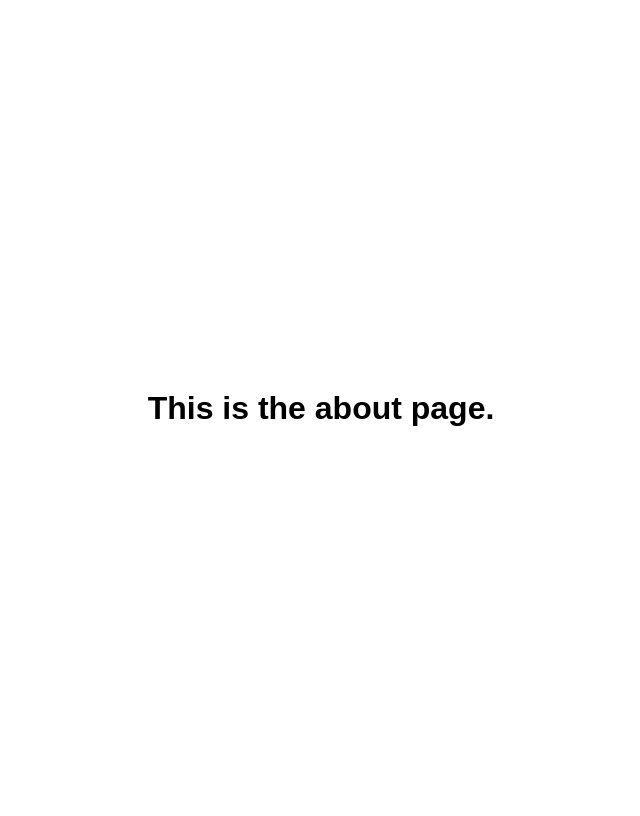
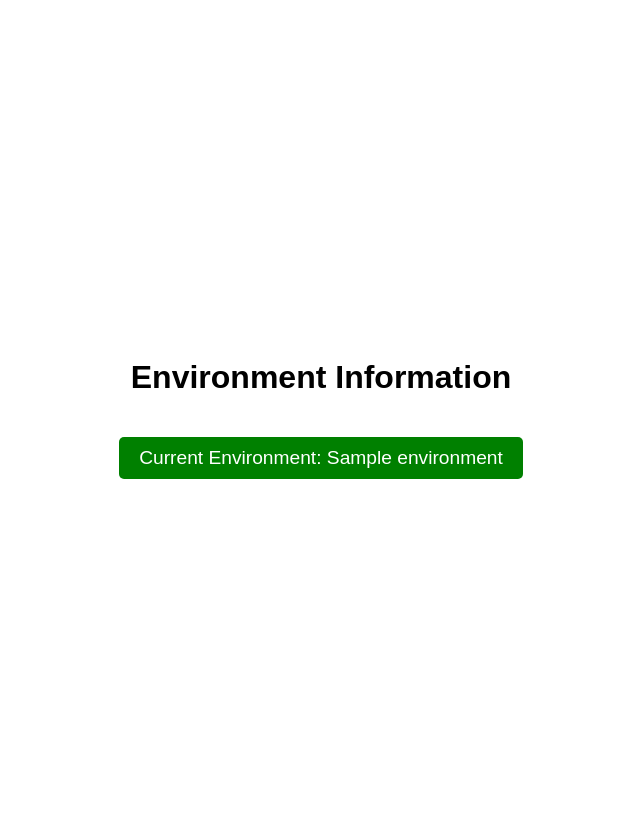
Before and after one commit to GuySaar8/home-assignment, a Flask app: template src/templates/about.html in a window 1280 px wide. Shown: the whole page, without its empty margins (319-959 px from the left). Run offline with Flask 3, Linux system fonts and the light colour scheme; the template is opened without the code that fills it: most values are stand-ins (such as "Sample title", 1, 10 or a date in 2020).

Commit message:
feat: add environment variable support and enhance about page styling (#5)

```diff
--- a/helm-hello-world/templates/deployment.yaml
+++ b/helm-hello-world/templates/deployment.yaml
@@ -18,5 +18,8 @@ spec:
         - name: hello-world
           image: "{{ .Values.image.repository }}:{{ .Values.image.tag }}"
           imagePullPolicy: {{ .Values.image.pullPolicy }}
+          env:
+            - name: ENVIRONMENT
+              value: {{ .Values.env | quote }}
           ports:
             - containerPort: {{ .Values.containerPort }}
--- a/src/app.py
+++ b/src/app.py
@@ -1,6 +1,10 @@
 from flask import Flask, render_template
+import os
 
 app = Flask(__name__)
+
+# Get environment from environment variable, default to 'dev' if not set
+ENVIRONMENT = os.getenv('ENVIRONMENT', 'dev')
 
 @app.route('/')
 def hello_world():
@@ -8,7 +12,7 @@ def hello_world():
 
 @app.route('/about')
 def about():
-    return render_template('about.html')
+    return render_template('about.html', environment=ENVIRONMENT)
 
 if __name__ == '__main__':
     app.run(host='0.0.0.0', port=5000)
--- a/src/templates/about.html
+++ b/src/templates/about.html
@@ -6,15 +6,33 @@
     <style>
         body {
             display: flex;
+            flex-direction: column;
             justify-content: center;
             align-items: center;
             height: 100vh;
             text-align: center;
             font-family: Arial, sans-serif;
         }
+        .env-badge {
+            padding: 10px 20px;
+            border-radius: 5px;
+            margin-top: 20px;
+            font-size: 1.2em;
+            color: white;
+        }
     </style>
+    <script>
+        window.onload = function() {
+            const envBadge = document.querySelector('.env-badge');
+            const env = '{{ environment }}';
+            envBadge.style.backgroundColor = env === 'prd' ? 'red' : 'green';
+        }
+    </script>
 </head>
 <body>
-    <h1>This is the about page.</h1>
+    <h1>Environment Information</h1>
+    <div class="env-badge">
+        Current Environment: {{ environment }}
+    </div>
 </body>
 </html>
```
